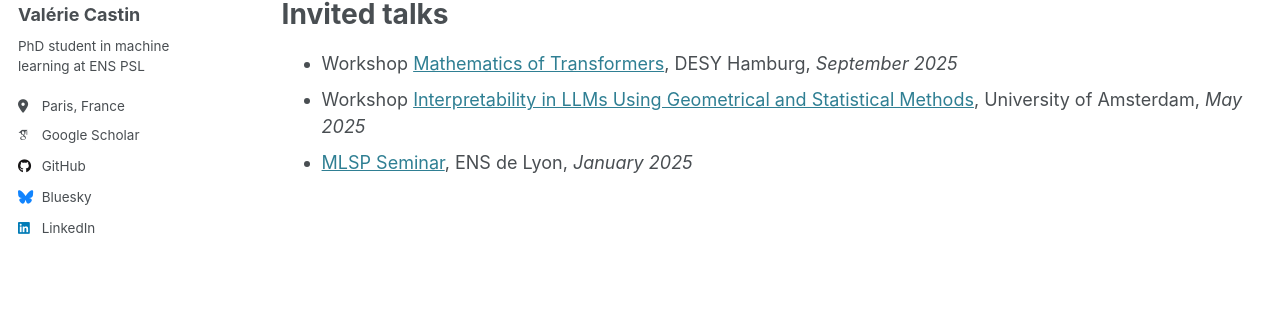
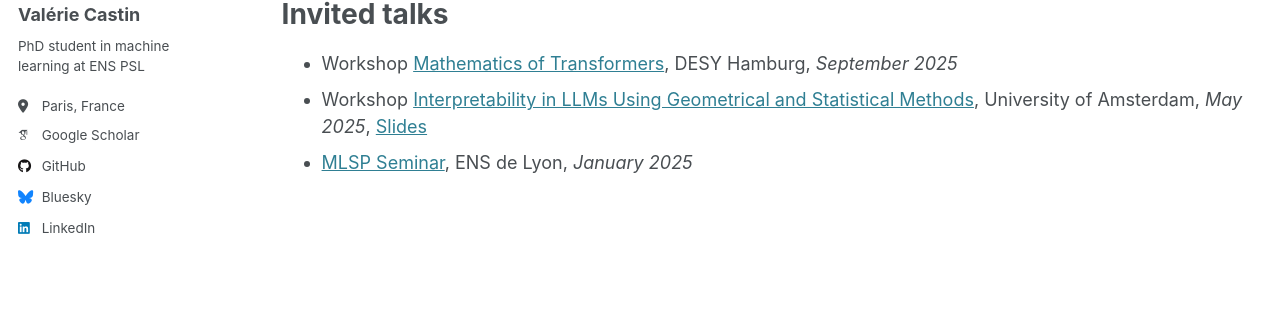
Before and after one commit to vcastin/vcastin.github.io, a Jekyll site: the page built from _pages/publications.md, in a window 1280 px wide. Shown: the part 255-564 px from the top of the page. Built offline with Jekyll 4.4.1, drawn with Linux system fonts in a browser that asks for light colours; some web fonts are replaced.

Commit message:
added slides amsterdam

```diff
--- a/_pages/publications.md
+++ b/_pages/publications.md
@@ -13,5 +13,5 @@ author_profile: true
 Invited talks
 ======
 - Workshop [Mathematics of Transformers](https://www.tuhh.de/dsf/mml), DESY Hamburg, *September 2025*
-- Workshop [Interpretability in LLMs Using Geometrical and Statistical Methods](https://www.lesswrong.com/posts/bTzk32t9aWJwLuNhi/workshop-interpretability-in-llms-using-geometric-and), University of Amsterdam, *May 2025*
+- Workshop [Interpretability in LLMs Using Geometrical and Statistical Methods](https://www.lesswrong.com/posts/bTzk32t9aWJwLuNhi/workshop-interpretability-in-llms-using-geometric-and), University of Amsterdam, *May 2025*, [Slides](http://vcastin.github.io/files/diapos/2025_05_amsterdam.pdf)
 - [MLSP Seminar](https://www.ens-lyon.fr/PHYSIQUE/seminars/machine-learning-and-signal-processing/machine-learning-and-signal-processing?set_language=fr&cl=fr), ENS de Lyon, *January 2025*
```
